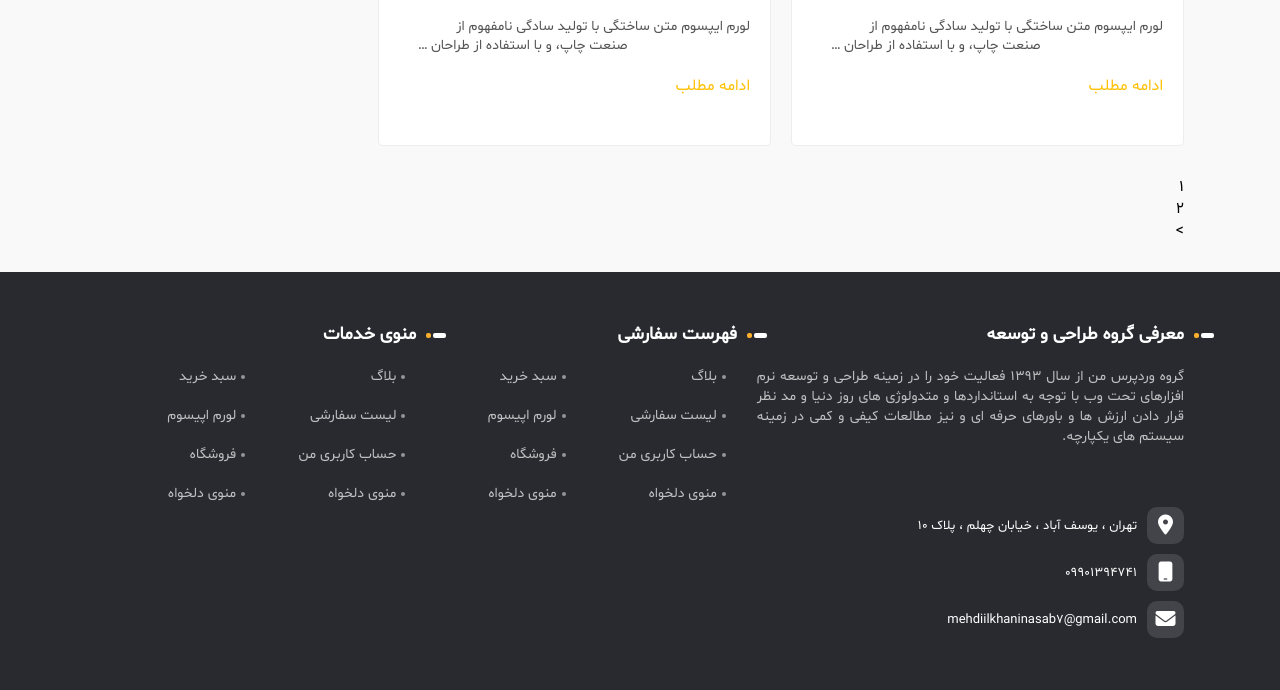
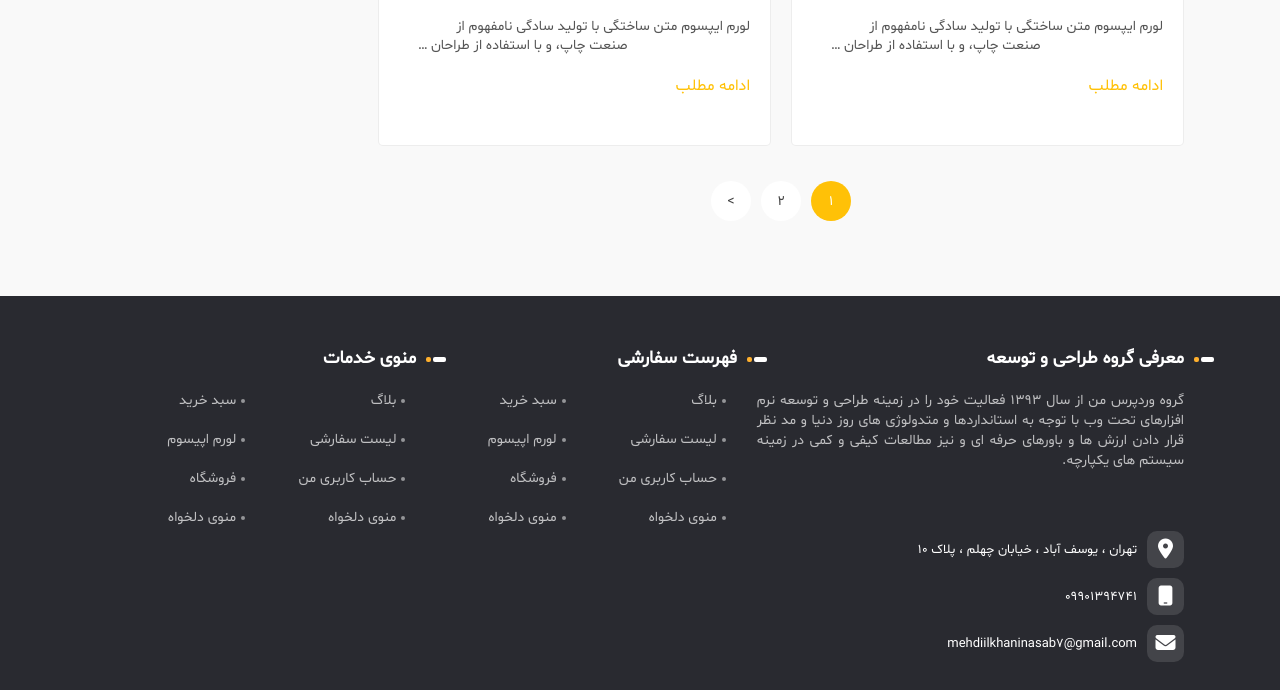
Before and after one commit to MehdiIlkhaniNasab/Herozh, a plain HTML site: page blog.html in a window 1280 px wide. Shown: the part 1673-2363 px from the top of the page. Drawn offline with Linux system fonts and the light colour scheme; files whose address does not match are found by name.

Commit message:
add _pagination.css component to project

```diff
--- a/assest/styles/blog.css
+++ b/assest/styles/blog.css
@@ -8,6 +8,7 @@
 @import url(components/_menu.css);
 @import url(components/_breadcrumb.css);
 @import url(components/_sidebar.css);
+@import url(components/_pagination.css);
 
 
 
```
